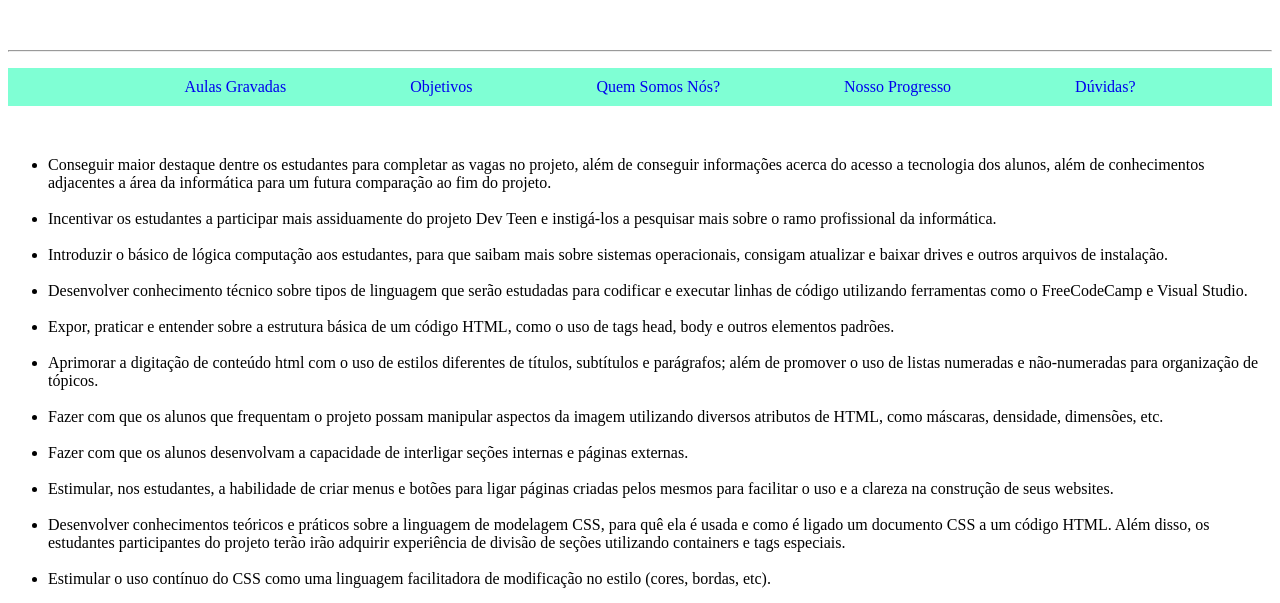
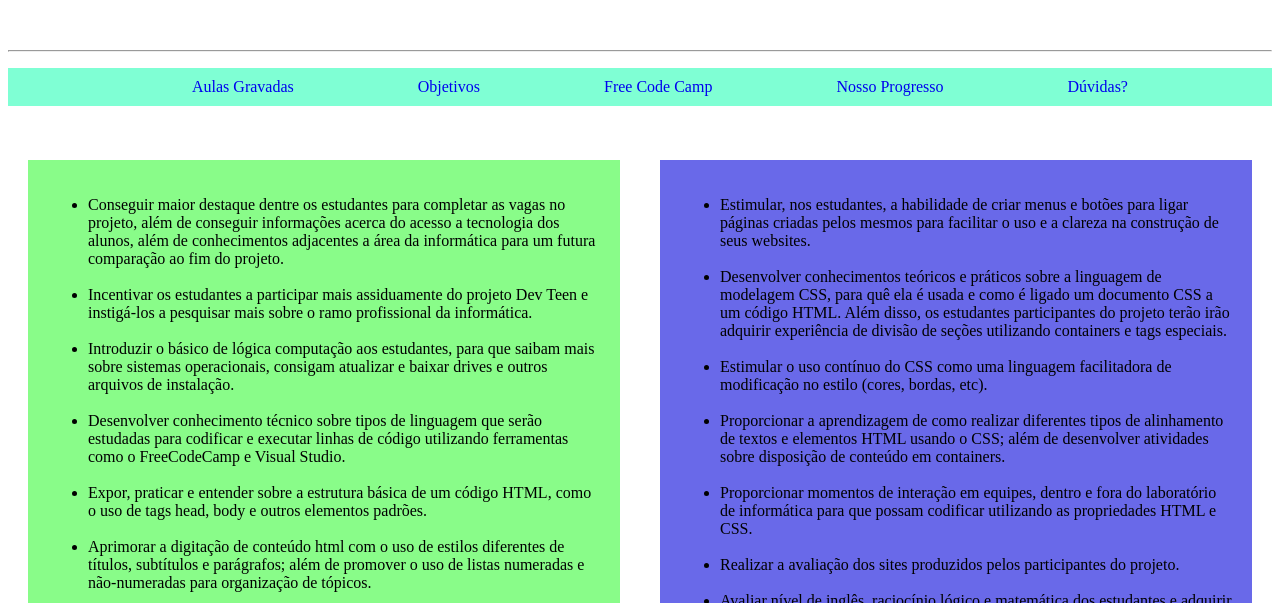
Before and after one commit to sauloteixeiraduarte/sitedevteen, a plain HTML site: page objetivos.html in a window 1280 px wide. Shown: the part 150-753 px from the top of the page. Drawn offline with Linux system fonts and the light colour scheme; a web font is replaced by a local one.

Commit message:
atualiza os objetivos

```diff
--- a/objetivos.html
+++ b/objetivos.html
@@ -33,6 +33,26 @@
              font-size: 40px;
             }
 
+        #l1{
+            background-color: rgb(137, 252, 137);
+            display: flex;
+            width: 50%;
+            padding: 20px;
+            margin: 20px;
+            }
+
+        #l2{
+            background-color: rgb(105, 105, 233);
+            display: flex;
+            width: 50%;
+            padding: 20px;
+            margin: 20px;
+        }
+
+        #l1l2{
+            display: flex;
+        }
+
         </style>
 
   </head>
@@ -49,7 +69,7 @@
         <ul>
             <li><a href="https://drive.google.com/drive/folders/1xwsquw4qx7nvIcQLYULmvO02EYyOD8n_?usp=sharing">Aulas Gravadas</a></li>
             <li><a href="objetivos.html">Objetivos</a></li>
-            <li><a href="quemsomosnos.html">Quem Somos Nós?</a></li>
+            <li><a href="https://www.freecodecamp.org/">Free Code Camp</a></li>
             <li><a href="nossoprogresso.html">Nosso Progresso</a></li>
             <li><a href="mailto:mvms2@aluno.ifal.edu.br?subject=Questions&body=Write here if you have questions">Dúvidas?</a></li>
         </ul>
@@ -57,6 +77,10 @@
 
       </div>
 
+
+    <div id="l1l2">
+
+      <div id="l1">
     <ul>
         <li>
         Conseguir maior destaque dentre os estudantes para completar as vagas no projeto, além de conseguir informações
@@ -83,6 +107,11 @@
         <br>
         <li>Fazer com que os alunos desenvolvam a capacidade de interligar seções internas e páginas externas.</li>
         <br>
+    </ul>
+     </div>
+
+     <div id="l2">
+    <ul>
         <li>Estimular, nos estudantes, a habilidade de criar menus e botões para ligar páginas criadas pelos mesmos
         para facilitar o uso e a clareza na construção de seus websites.</li>
         <br>
@@ -106,8 +135,9 @@
         <li>Utilizar os dados coletados pelos questionários aplicados ao corpo discente, e a partir destes, desenvolver
         conclusões acerca dos resultados do projeto aplicado na Escola Estadual Almeida Cavalcanti.</li>
         <br>
-
     </ul>
+     </div>
+    </div>
 </body>
 
 </html>
```
